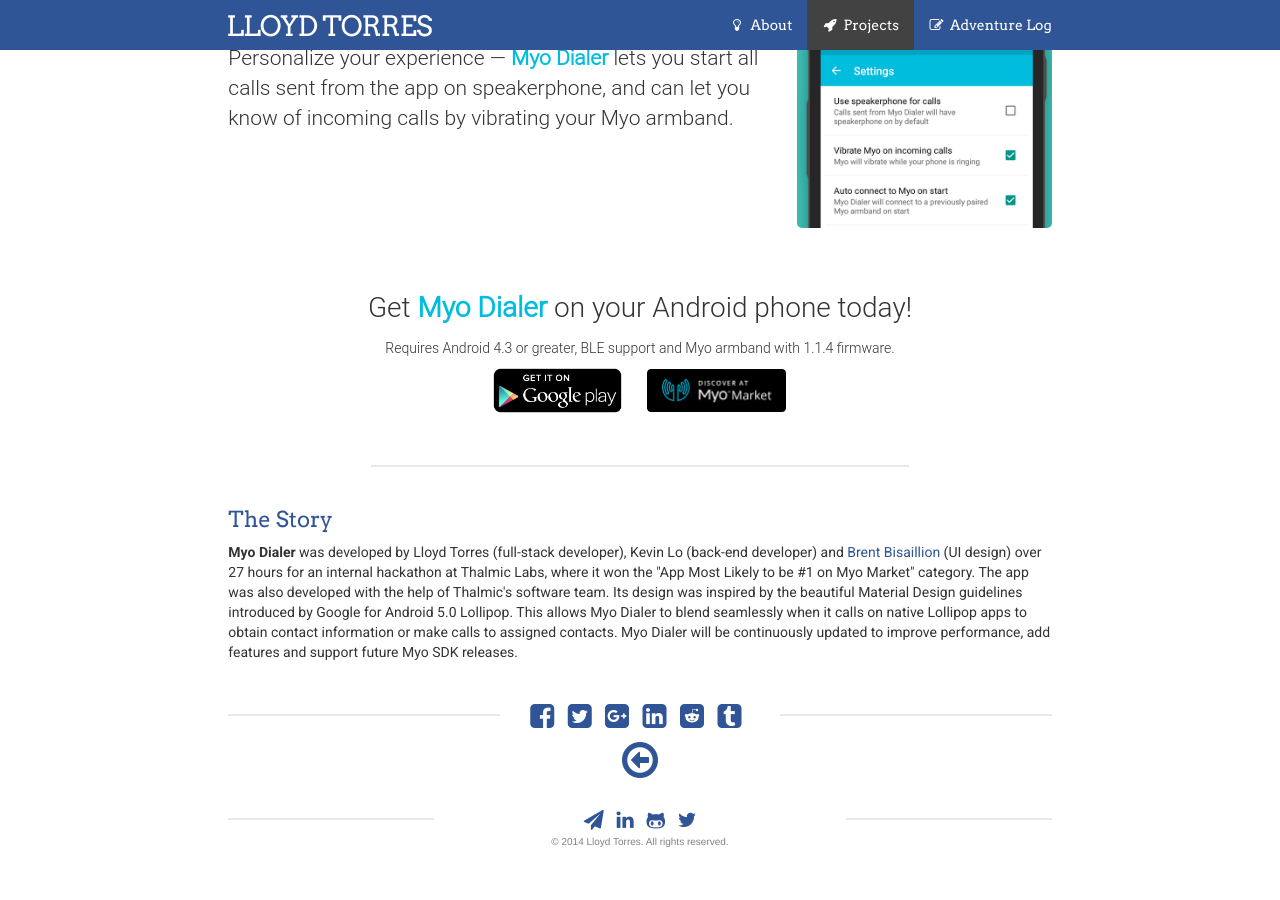
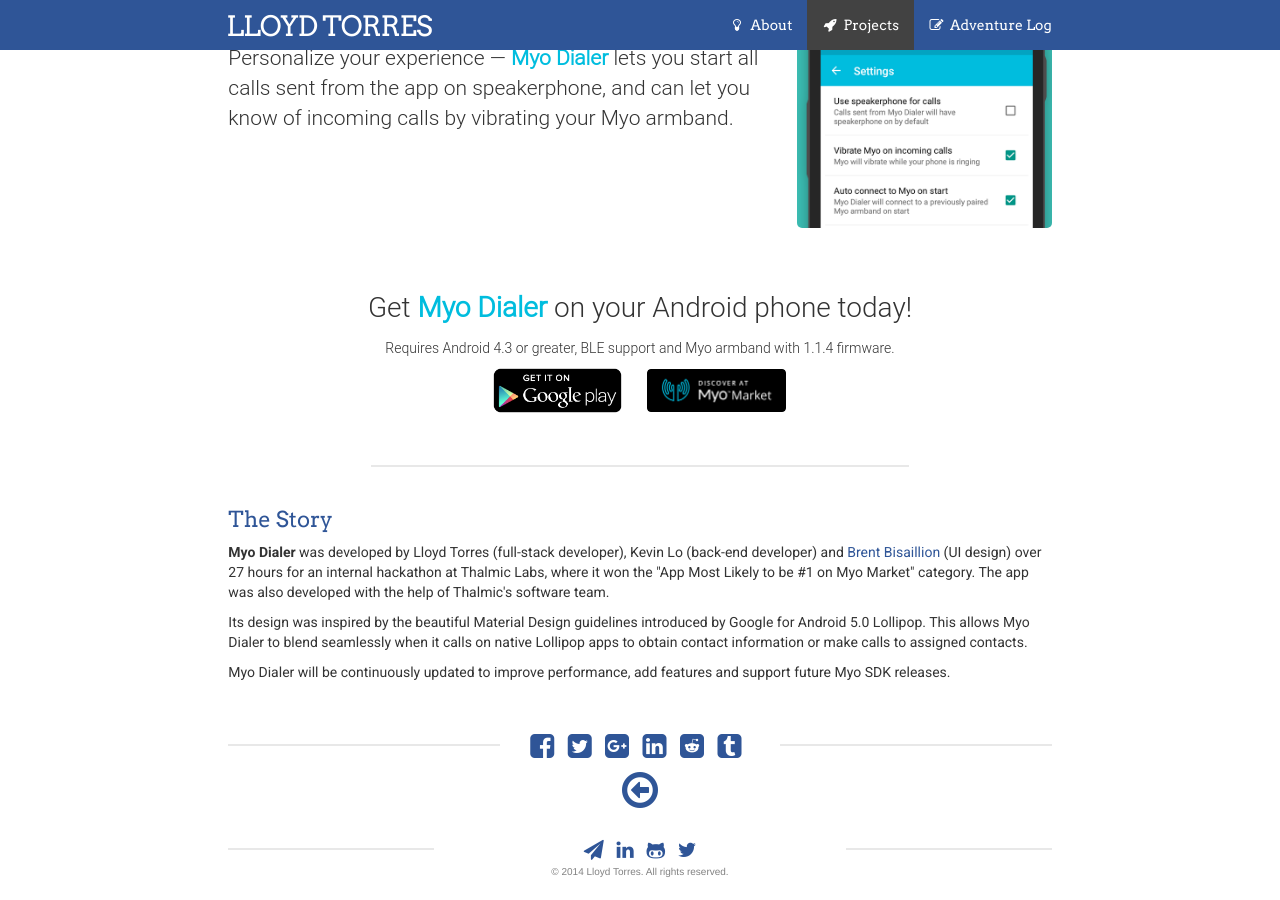
Before and after one commit to lloydtorres/lloydtorres.github.io, a Jekyll site: the page built from myodialer.md, in a window 1280 px wide and 900 px high, scrolled down 868 px. Built offline with Jekyll 4.4.1, drawn with Linux system fonts in a browser that asks for light colours; nearby versions of some CDN libraries; before the commit the page ends 1738 px from its top, so only the background shows below that.

Commit message:
Separate story into paragraphs

```diff
--- a/myodialer.md
+++ b/myodialer.md
@@ -80,9 +80,9 @@
 <div class="paddown">
     <h2>The Story</h2>
 
-    <strong>Myo Dialer</strong> was developed by Lloyd Torres (full-stack developer), Kevin Lo (back-end developer) and <a href="https://twitter.com/bbisaillion">Brent Bisaillion</a> (UI design) over 27 hours for an internal hackathon at Thalmic Labs, where it won the "App Most Likely to be #1 on Myo Market" category. The app was also developed with the help of Thalmic's software team.
+    <p><strong>Myo Dialer</strong> was developed by Lloyd Torres (full-stack developer), Kevin Lo (back-end developer) and <a href="https://twitter.com/bbisaillion">Brent Bisaillion</a> (UI design) over 27 hours for an internal hackathon at Thalmic Labs, where it won the "App Most Likely to be #1 on Myo Market" category. The app was also developed with the help of Thalmic's software team.</p>
 
-    Its design was inspired by the beautiful Material Design guidelines introduced by Google for Android 5.0 Lollipop. This allows Myo Dialer to blend seamlessly when it calls on native Lollipop apps to obtain contact information or make calls to assigned contacts.
+    <p>Its design was inspired by the beautiful Material Design guidelines introduced by Google for Android 5.0 Lollipop. This allows Myo Dialer to blend seamlessly when it calls on native Lollipop apps to obtain contact information or make calls to assigned contacts.</p>
 
-    Myo Dialer will be continuously updated to improve performance, add features and support future Myo SDK releases.
+    <p>Myo Dialer will be continuously updated to improve performance, add features and support future Myo SDK releases.</p>
 </div>
```
